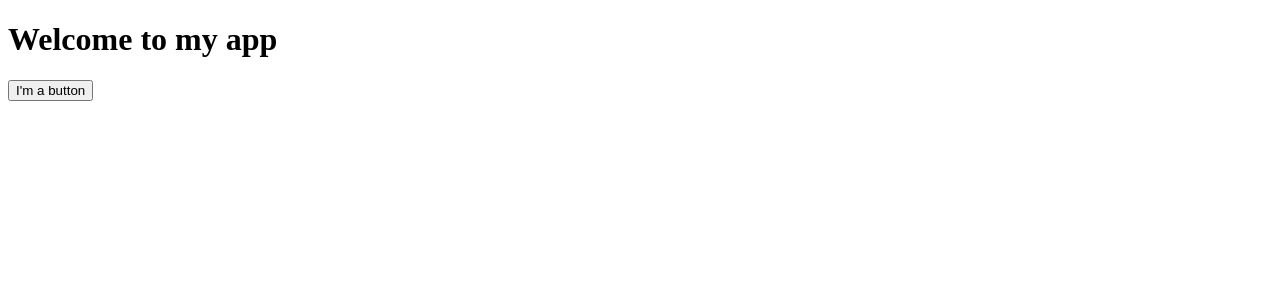
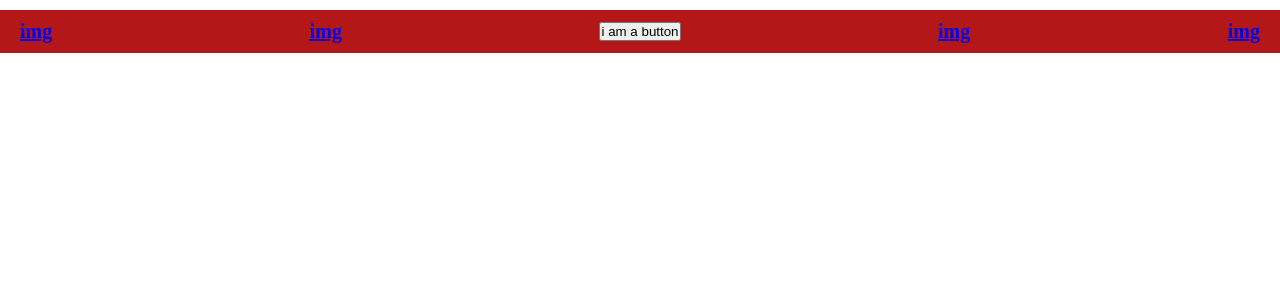
Before and after one commit to RomainDanizel/Otarcy, a React (Create React App) app: page / in a window 1280 px wide. Shown: the top 300 px of the page. Built offline with nearby package versions, Linux system fonts and the light colour scheme.

Commit message:
Starting work on the navbar

```diff
--- a/public/index.html
+++ b/public/index.html
@@ -5,6 +5,7 @@
     <meta http-equiv="X-UA-Compatible" content="IE=edge">
     <meta name="viewport" content="width=device-width, initial-scale=1.0">
     <title>Document</title>
+    <link rel="stylesheet" href="style.css">
 </head>
 <body>
 
--- /dev/null
+++ b/public/style.css
@@ -0,0 +1,23 @@
+*{
+    margin: 0;
+    padding: 0;
+    box-sizing: border-box;
+}
+
+.navbar{
+    background-color: #b41717;
+    border-color: #000000;
+
+}
+
+.links{
+    color: #ffffff;
+    font-size: 20px;
+    font-weight: bold;
+    text-decoration: none;
+    padding: 10px;
+    margin: 10px;
+    display: flex;
+    justify-content: space-between;
+    align-items: center;
+}
--- a/src/App.js
+++ b/src/App.js
@@ -1,12 +1,3 @@
-function MyButton() {
-    return (
-      <button>
-        I'm a button
-      </button>
-    );
-  }
-
-
   function FindingAutocomplete(x, array){
     if(x.length >= 1){
     let validname = []
@@ -42,9 +33,20 @@ console.log('should have worked')
 
   export default function MyApp() {
     return (
-      <div>
-        <h1>Welcome to my app</h1>
-        <MyButton />
-      </div>
+      <nav className="navbar">
+
+        <div className="links">
+          <a href="/" className="navbar-brand">img</a>
+          <a href="/" className="navbar-brand">img</a>
+          <button> i am a button</button>
+          <a href="/" className="navbar-brand">img</a>
+          <a href="/" className="navbar-brand">img</a>
+
+        </div>
+
+        <div>
+        </div>
+
+      </nav>
     );
   }
```
